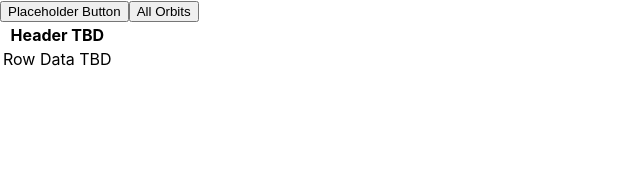
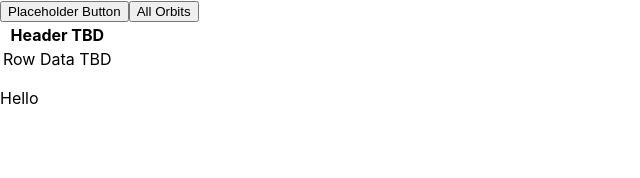
Before and after one commit to LaunchCodeEducation/orbitReport-React, a React (Create React App) app: page / in a window 1280 px wide. Shown: the top 178 px of the page, without its empty margins (0-640 px from the left). Built offline with nearby package versions, Linux system fonts and the light colour scheme.

Commit message:
task 1 complete

```diff
--- a/src/App.js
+++ b/src/App.js
@@ -6,6 +6,7 @@ function App() {
     <div>
       <Buttons />
       <Table />
+      <p>Hello</p>
     </div>
   );
 }
```
Also changed, not shown: src/components/Banner.js (added, +10 -0 lines), 1 other file (tests, documents, lock files or other folders).
